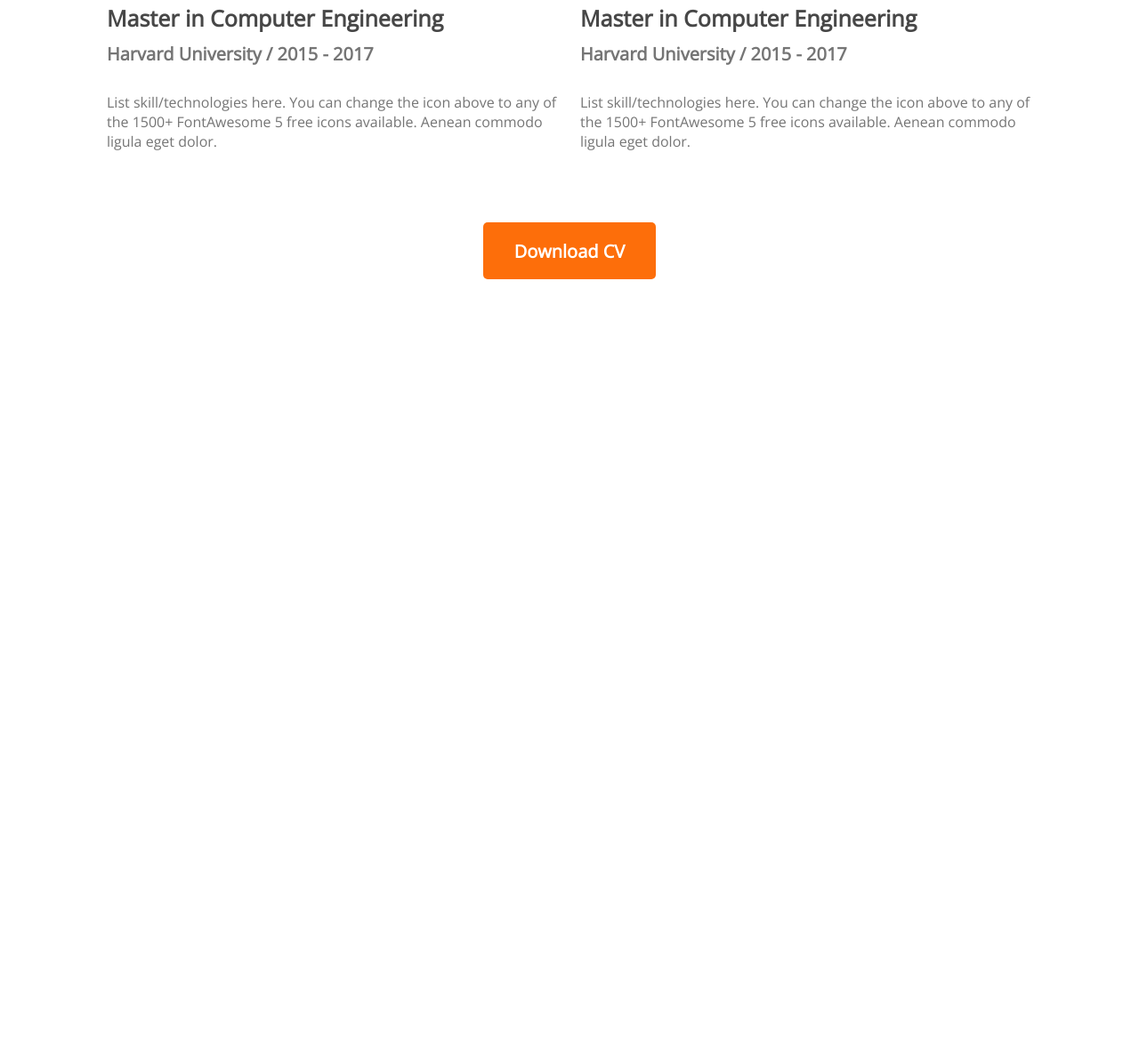
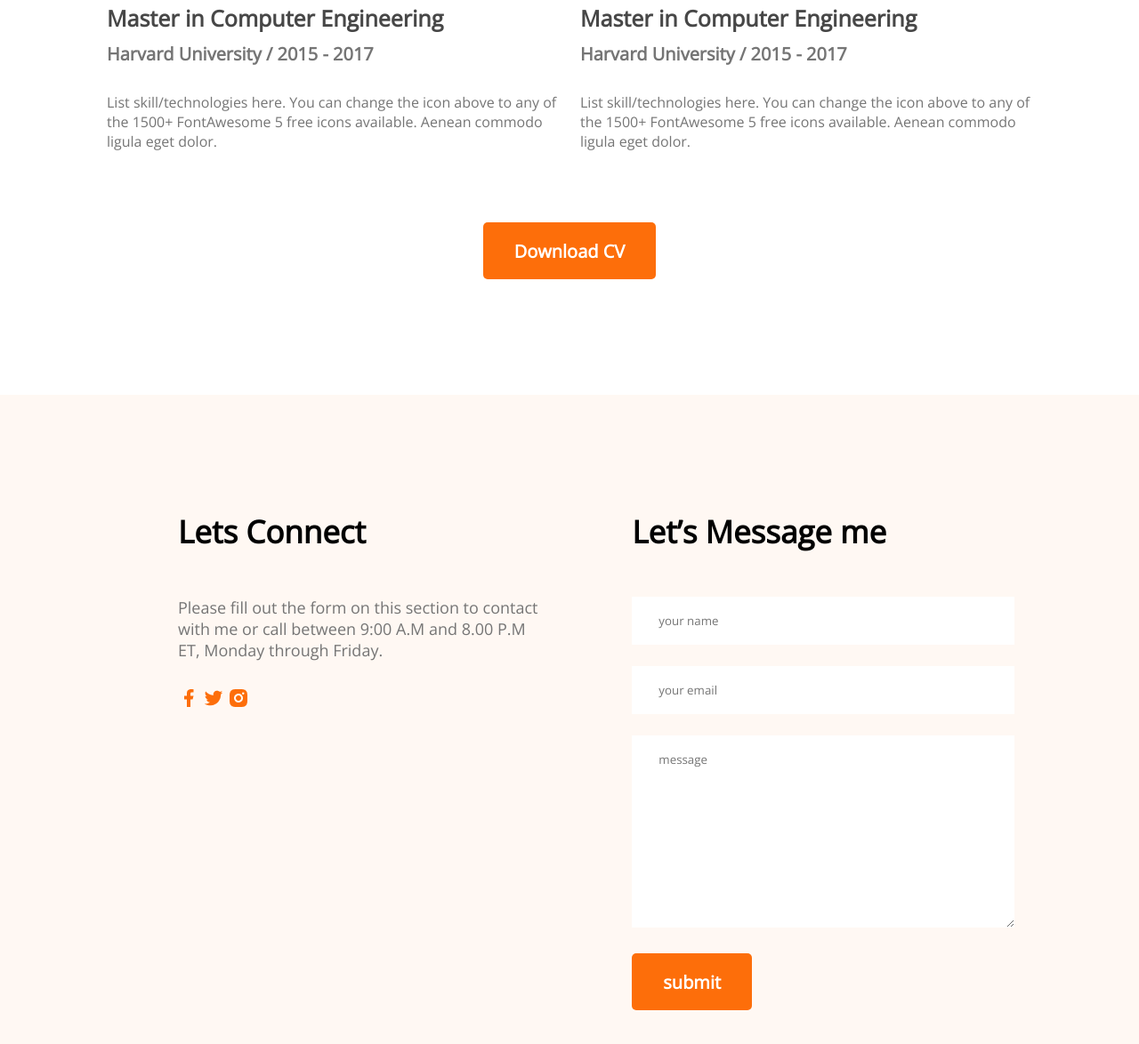
Before and after one commit to livedesignpro/developer-protfolio, a plain HTML site: page index.html in a window 1280 px wide. Shown: the part 3266-4440 px from the top of the page at 89% size. Before the commit the page ends 3580 px from the top, so only its background shows below. Drawn offline with nearby package versions, Linux system fonts and the light colour scheme.

Commit message:
added footer

```diff
--- a/index.html
+++ b/index.html
@@ -136,6 +136,35 @@
 
     </main>
     <footer>
+        <!-- contract section -->
+        <section class="contact">
+            <div>
+                <h3 class="section-title">Lets Connect</h3>
+                <p class="section-description">Please fill out the form on this section to contact with me or call between 9:00 A.M and 8.00 P.M ET, Monday through Friday.</p>
+                <a href="">
+                    <img src="images/icons/facebook.png" alt="">
+                </a>
+                <a href="">
+                    <img src="images/icons/twitter.png" alt="">
+                </a>
+                <a href="">
+                    <img src="images/icons/insta.png" alt="">
+                </a>
+
+            </div>
+            <div>
+                <h3 class="section-title">Let’s Message me</h3>
+                <form action="">
+                    <input type="text" id="" placeholder="your name">
+                    <input type="email" name="" id="" placeholder="your email">
+                    <textarea name="" id="" cols="30" rows="10" placeholder="message"></textarea>
+                    <input class="btn-primary" type="submit" value="submit">
+                </form>
+
+
+            </div>
+
+        </section>
 
     </footer>
 </body>
--- a/styles/protfolio.css
+++ b/styles/protfolio.css
@@ -195,3 +195,32 @@ section {
     margin-top: 50px;
     text-align: center;
 }
+
+/* contact style */
+
+.contact{
+    display: flex;
+    gap: 100px;
+    background: #FFF8F3;
+    padding: 130px 200px;
+}
+
+.contact .section-title{
+    text-align: left;
+
+}
+
+.contact input[type="text"], input[type="email"], textarea{
+    margin-bottom: 24px;
+    border: 0;
+    width: 100%;
+    padding: 18px 30px;
+}
+
+.input{
+    height: 64px;
+}
+
+.contact a{
+    text-decoration: none;
+}
```
